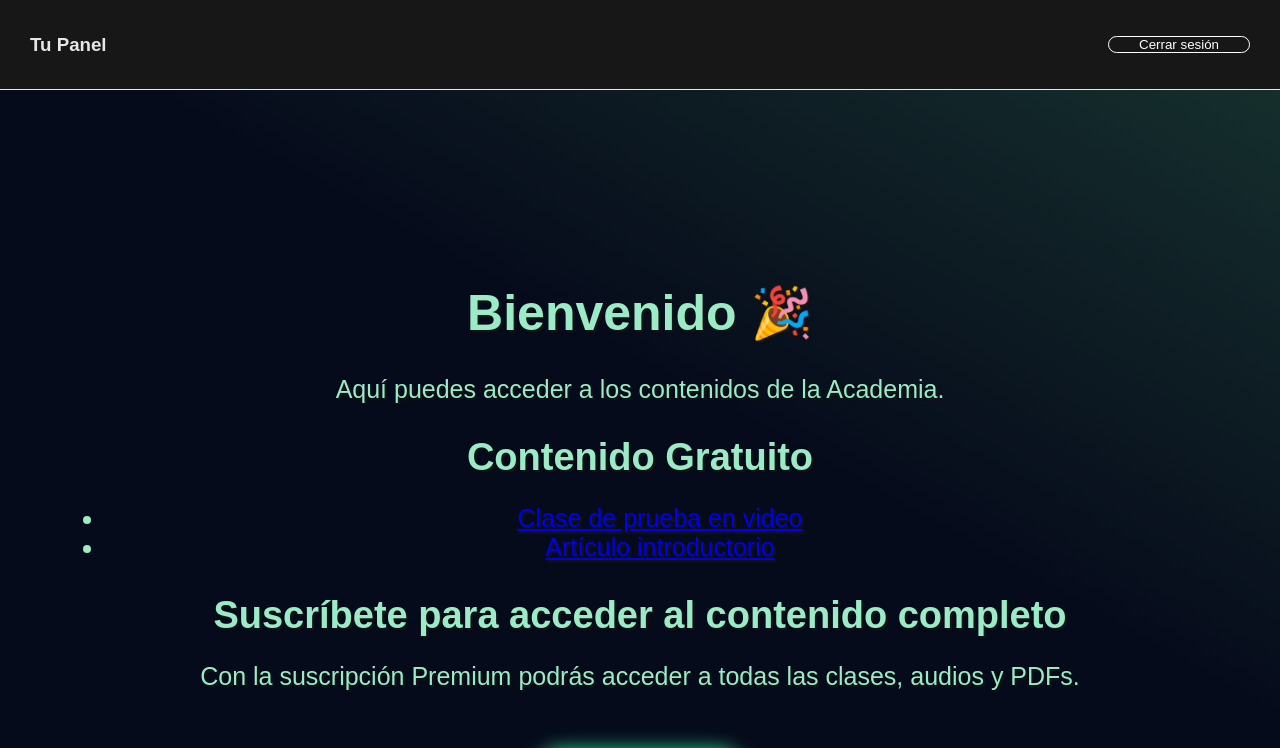
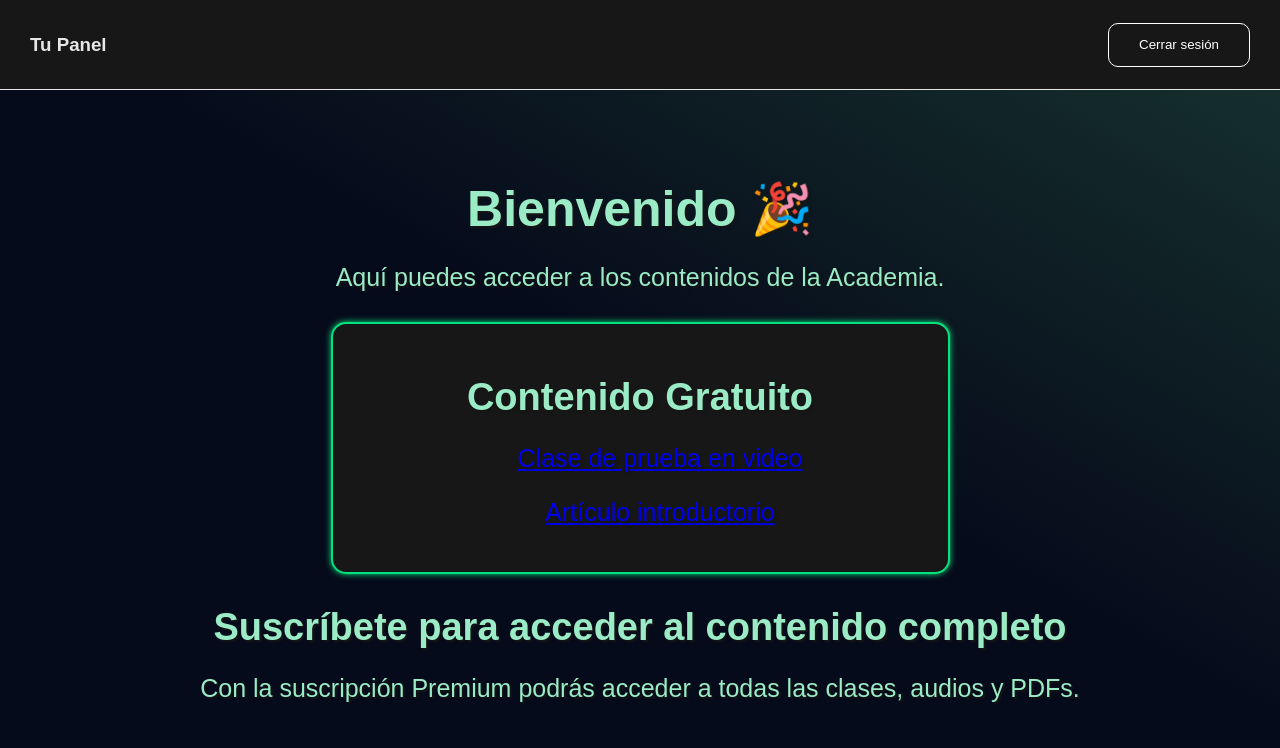
Before and after one commit to santisarmientoj/TCpage, a website: page dashboard.html in a window 1280 px wide. Shown: the top 748 px of the page. Drawn offline with Linux system fonts and the light colour scheme; no server answers.

Commit message:
Dashboard style change

```diff
--- a/dashboard.html
+++ b/dashboard.html
@@ -12,20 +12,22 @@
         <li><h3>Tu Panel</h3></li>
       </ul>
     </nav>
-    <button class="login-btn" id="logout">Cerrar sesión</button>
+    <button class="login-btn" id="logout"><p>Cerrar sesión</p></button>
   </header>
 
   <main>
-    <h1>Bienvenido 🎉</h1>
+    <h6>Bienvenido 🎉</h6>
     <p>Aquí puedes acceder a los contenidos de la Academia.</p>
 
     <!-- Contenido limitado -->
     <section>
-      <h2>Contenido Gratuito</h2>
-      <ul>
-        <li><a href="https://youtu.be/Q7X46w9dHtA">Clase de prueba en video</a></li>
-        <li><a href="#">Artículo introductorio</a></li>
-      </ul>
+      <div class="free-content-div">
+        <h2>Contenido Gratuito</h2>
+        <ul>
+          <p><a href="https://youtu.be/Q7X46w9dHtA">Clase de prueba en video</a></p>
+          <p><a href="https://www.laguitarra-blog.com/wp-content/uploads/2011/12/Curso-Completo-Teoria-Musical1.pdf">Artículo introductorio</a></p>
+        </ul>
+      </div>
     </section>
 
     <!-- Oferta de suscripción -->
--- a/style.css
+++ b/style.css
@@ -23,6 +23,13 @@ main {
   padding: 20px;
   margin: 60px;
   text-align: center;
+}
+
+main h6 {
+  font-size: 50px;
+  color: #9aebc6;
+  margin-bottom: 10px;
+  margin-top: -70px;
 }
 
 /* Menú */
@@ -61,9 +68,9 @@ nav ul li a:hover {
 
 /* Botón de crear cuenta */
 .subscribe-btn {
-  background-color: #b4b4b4;
-  color: rgb(10, 49, 19);
-  border: 2px solid #00ff9177;
+  background-color: #40ffbf;
+  color: rgb(25, 185, 137);
+  border: 2px solid #00ff37;
   padding: 0px 40px;
   border-radius: 20px;
   margin-top: 35px;
@@ -73,10 +80,23 @@ nav ul li a:hover {
   box-shadow: 0 0 20px #31ffa2;
   /*display: block;*/
   align-items: center;
+  animation: shadow-growth 5s infinite alternate; /* Apply the animation */
 }
 
 .subscribe-btn:hover {
-  background-color: #53ffbd;
+  background-color: #00ff9d;
+}
+
+@keyframes shadow-growth {
+  0% {
+    box-shadow: 0 0 5px 0px rgba(0, 0, 0, 0.5); /* Initial state: small blur, no spread */
+  }
+  50% {
+    box-shadow: 0 0 100px 10px rgba(4, 255, 150, 0.986); /* Mid-point: larger blur, some spread */
+  }
+  100% {
+    box-shadow: 0 0 5px 0px rgba(0, 0, 0, 0.5); /* Final state: back to initial size */
+  }
 }
 
 /* Botón de login a la cuenta */
@@ -142,9 +162,27 @@ section {
   outline: none;
 }
 
+section h1{
+    font-size: 30px;
+    color: #000000;
+    text-shadow: 0 0 5px #43fcc4;
+}
+
 section h2 {
   font-size: 38px;
   margin-bottom: 10px;
+}
+
+.free-content-div {
+  display: block;
+  border: 2px solid #03e27e;
+  border-radius: 15px;
+  padding: 20px;
+  margin: 20px auto;
+  width: 50%;
+  background-color: #181717;
+  box-shadow: 0 0 6px #03e27e;
+  ;
 }
 
 /*div {
```
